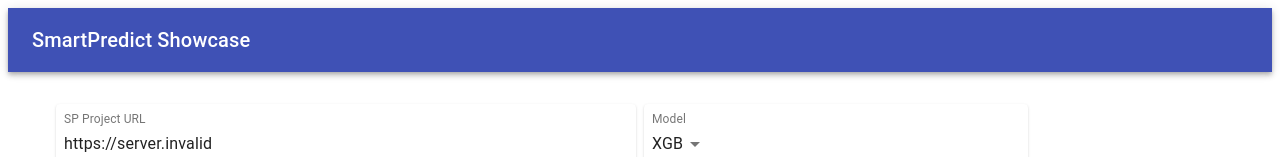
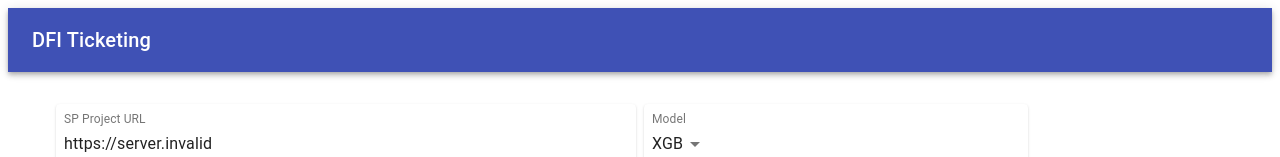
Before and after one commit to Smartpredict/showcase, a Gatsby site in the folder ui/: page /mail in a window 1280 px wide. Shown: the top 157 px of the page. Built offline with nearby package versions, Linux system fonts and the light colour scheme; Gatsby itself is replaced by a stand-in of ours; no server answers.

Commit message:
Change showcase mail title

```diff
--- a/ui/src/pages/mail.js
+++ b/ui/src/pages/mail.js
@@ -26,7 +26,7 @@ export default function Index() {
       <AppBar position="static">
         <Toolbar>
           <Typography variant="h6" className={classes.title}>
-            SmartPredict Showcase
+            DFI Ticketing
           </Typography>
         </Toolbar>
       </AppBar>
```
